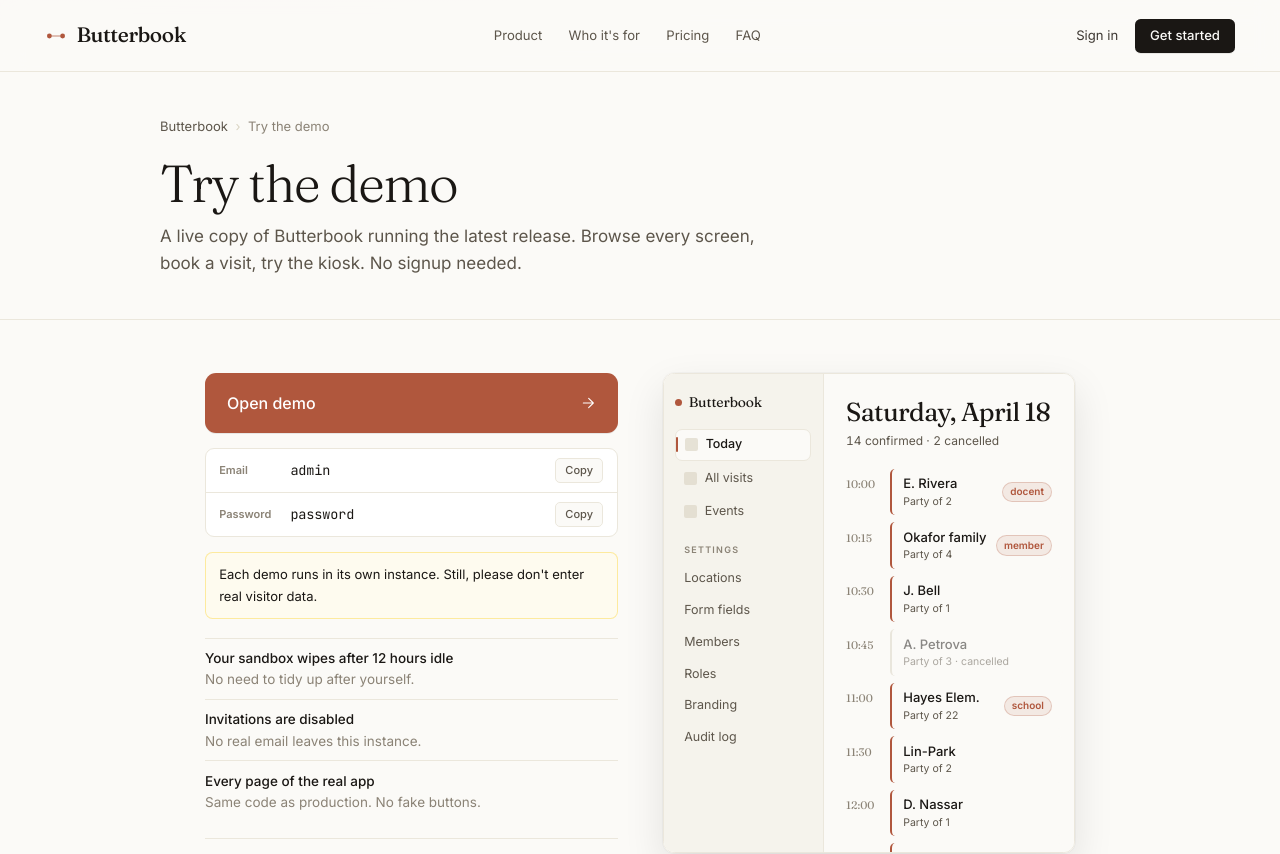
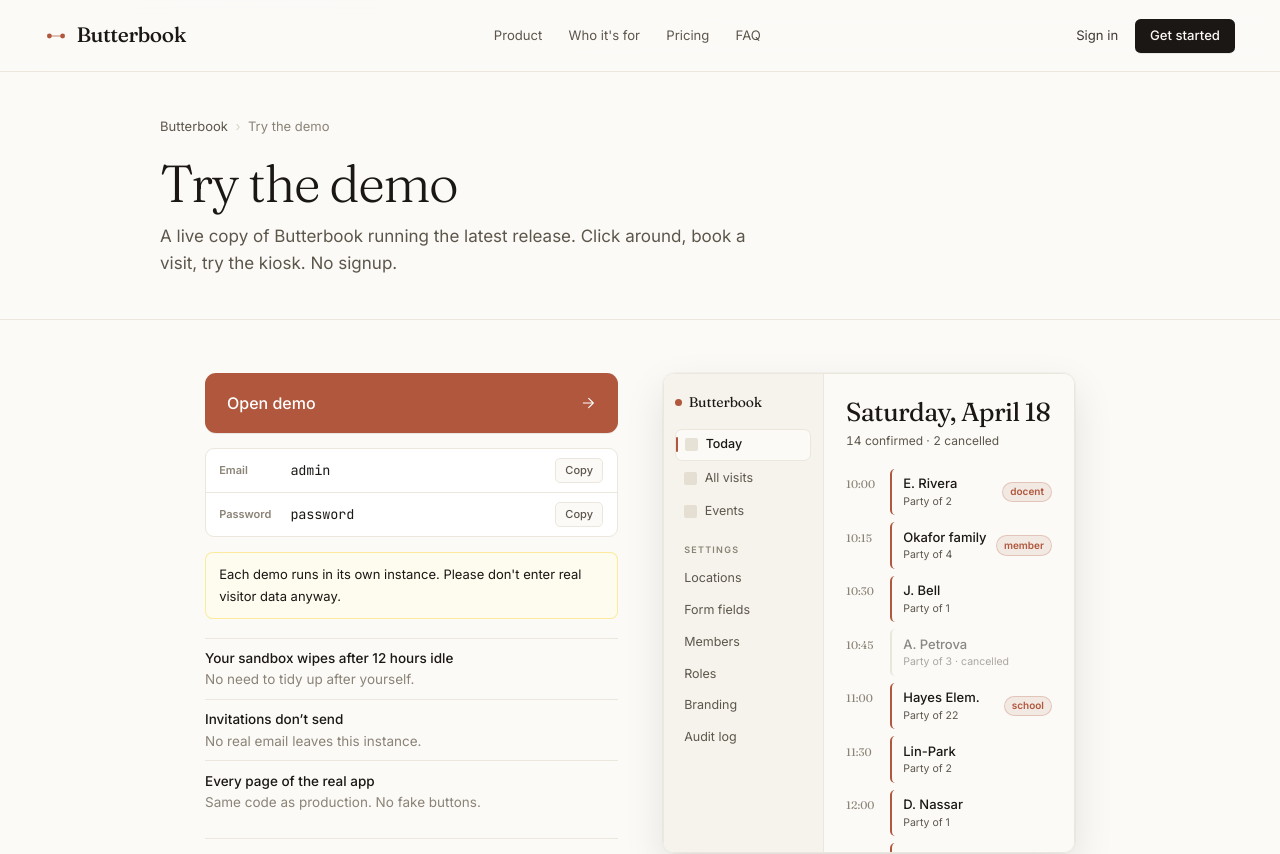
Before and after one commit to rosematcha/butterbook, a Next.js app in the folder apps/web/: page /demo in a window 1280 px wide. Shown: the top 854 px of the page. Built offline with nearby package versions, Linux system fonts and the light colour scheme; no server answers.

Commit message:
copy(web): tighten demo page marketing copy
Remove adverbs, passive voice, and throat-clearing from the demo info
page. Active, direct sentences throughout.

```diff
--- a/apps/web/app/demo/page.tsx
+++ b/apps/web/app/demo/page.tsx
@@ -29,15 +29,15 @@
   },
   {
     q: 'How often does data reset?',
-    a: "Your sandbox is yours for twelve hours of inactivity, then it wipes on its own. You'll come back to a fresh copy seeded with new dates around whatever day you next open it.",
+    a: "Your sandbox holds for twelve hours of inactivity, then wipes itself. Come back later and you'll land in a fresh copy, reseeded with dates around the day you return.",
   },
   {
     q: 'Can I use it on mobile?',
-    a: 'The booking page and kiosk work on any device. The admin interface is designed for desktop but runs fine on a tablet.',
+    a: 'The booking page and kiosk work on any device. The admin interface fits a desktop best, but a tablet handles it.',
   },
   {
     q: 'Is there a time limit while I browse?',
-    a: 'No. Stay as long as you like. The twelve-hour clock only starts ticking when you stop clicking.',
+    a: 'No. Stay as long as you like. The twelve-hour clock starts when you stop clicking.',
   },
   {
     q: 'Is any of this data real?',
@@ -50,7 +50,7 @@
     <SubPageShell
       breadcrumb={[{ label: 'Butterbook', href: MARKETING_URL }, { label: 'Try the demo' }]}
       title="Try the demo"
-      subtitle="A live copy of Butterbook running the latest release. Browse every screen, book a visit, try the kiosk. No signup needed."
+      subtitle="A live copy of Butterbook running the latest release. Click around, book a visit, try the kiosk. No signup."
     >
       <div className="grid items-start gap-12 lg:grid-cols-2">
         <LaunchColumn />
@@ -84,13 +84,13 @@
       </div>
 
       <div className="mt-4 rounded-lg border border-amber-200/80 bg-amber-50/70 px-3.5 py-3 text-[13px] leading-relaxed text-ink">
-        Each demo runs in its own instance. Still, please don&apos;t enter real visitor data.
+        Each demo runs in its own instance. Please don&apos;t enter real visitor data anyway.
       </div>
 
       <ul className="mt-5 grid list-none gap-2.5 p-0 text-[13.5px]">
         {[
           ['Your sandbox wipes after 12 hours idle', 'No need to tidy up after yourself.'],
-          ['Invitations are disabled', 'No real email leaves this instance.'],
+          ['Invitations don’t send', 'No real email leaves this instance.'],
           ['Every page of the real app', 'Same code as production. No fake buttons.'],
         ].map(([title, body]) => (
           <li key={title} className="grid gap-px border-t border-paper-200 pt-2.5">
```
